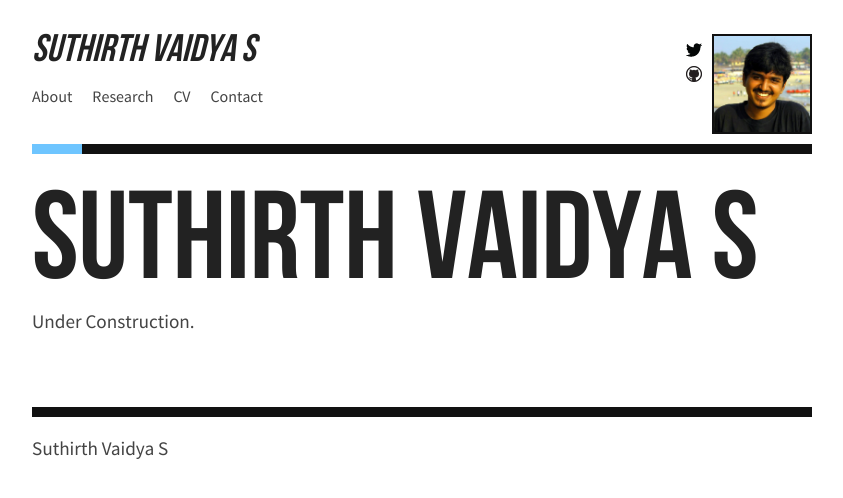
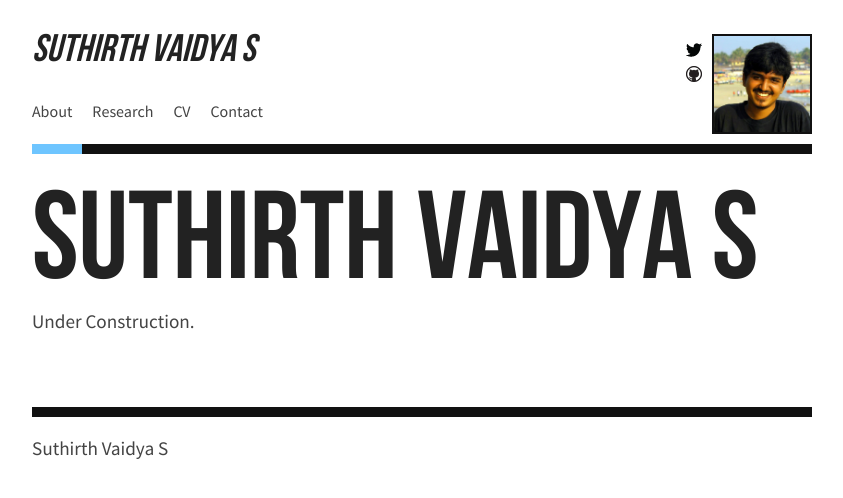
Before and after one commit to suthirth/suthirth.github.io, a Jekyll site: the page built from index.html, in a window 1280 px wide. Shown: the top 498 px of the page, without its empty margins (218-1061 px from the left). Built offline with Jekyll 4.4.1, drawn with Linux system fonts in a browser that asks for light colours; the list of posts is cut into pages by our own code.

Commit message:
Update mobile.css

```diff
--- a/css/mobile.css
+++ b/css/mobile.css
@@ -78,8 +78,8 @@ header nav ul {
   font-size: 16px;
   zoom: 1;
   list-style: none;
-  padding: 0;
-  margin: 20px 0 10px; }
+  padding: 20px 0 0;
+  margin: 0 0 10px; }
   header nav ul:before, header nav ul:after {
     content: "";
     display: table; }
```
